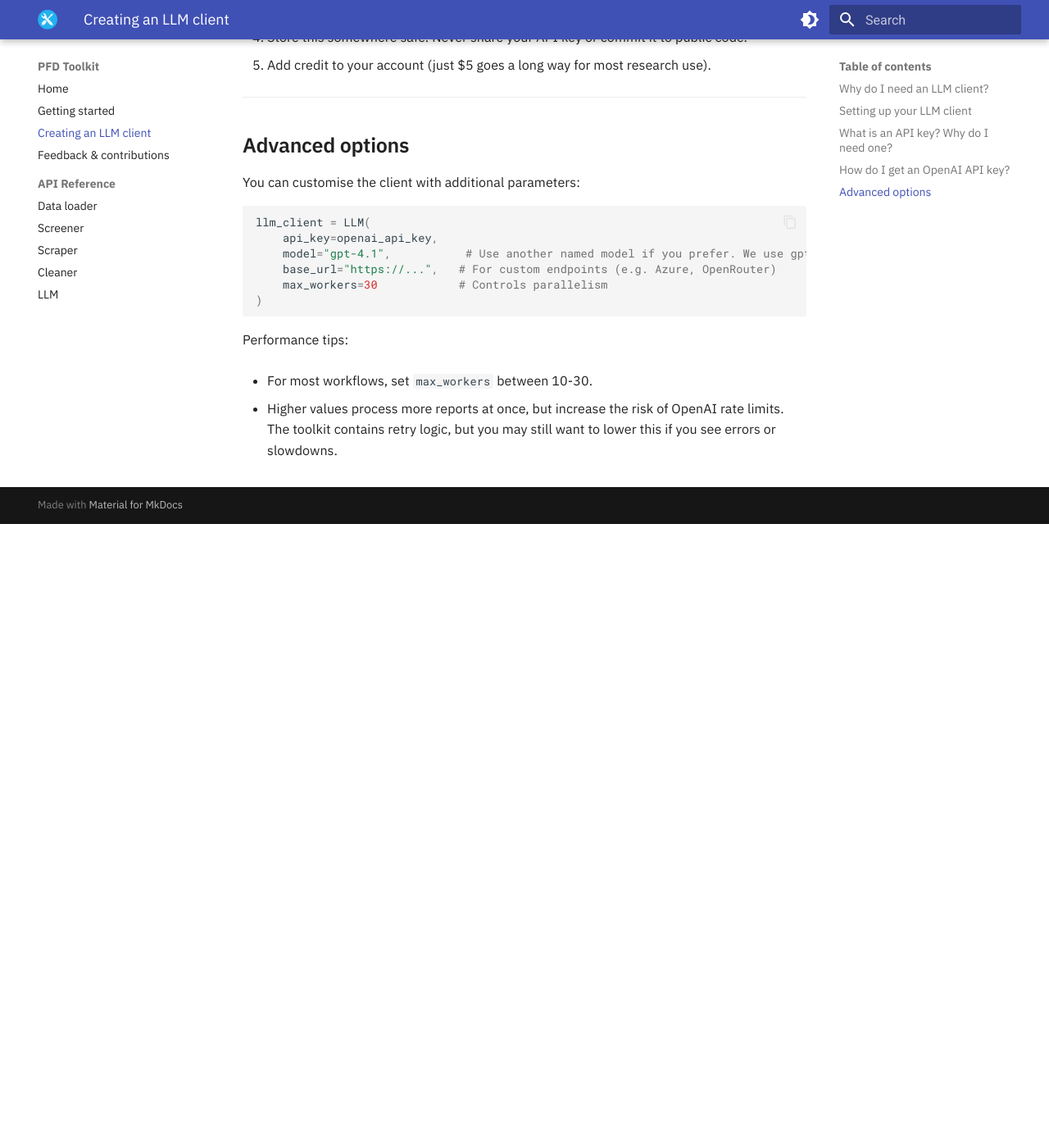
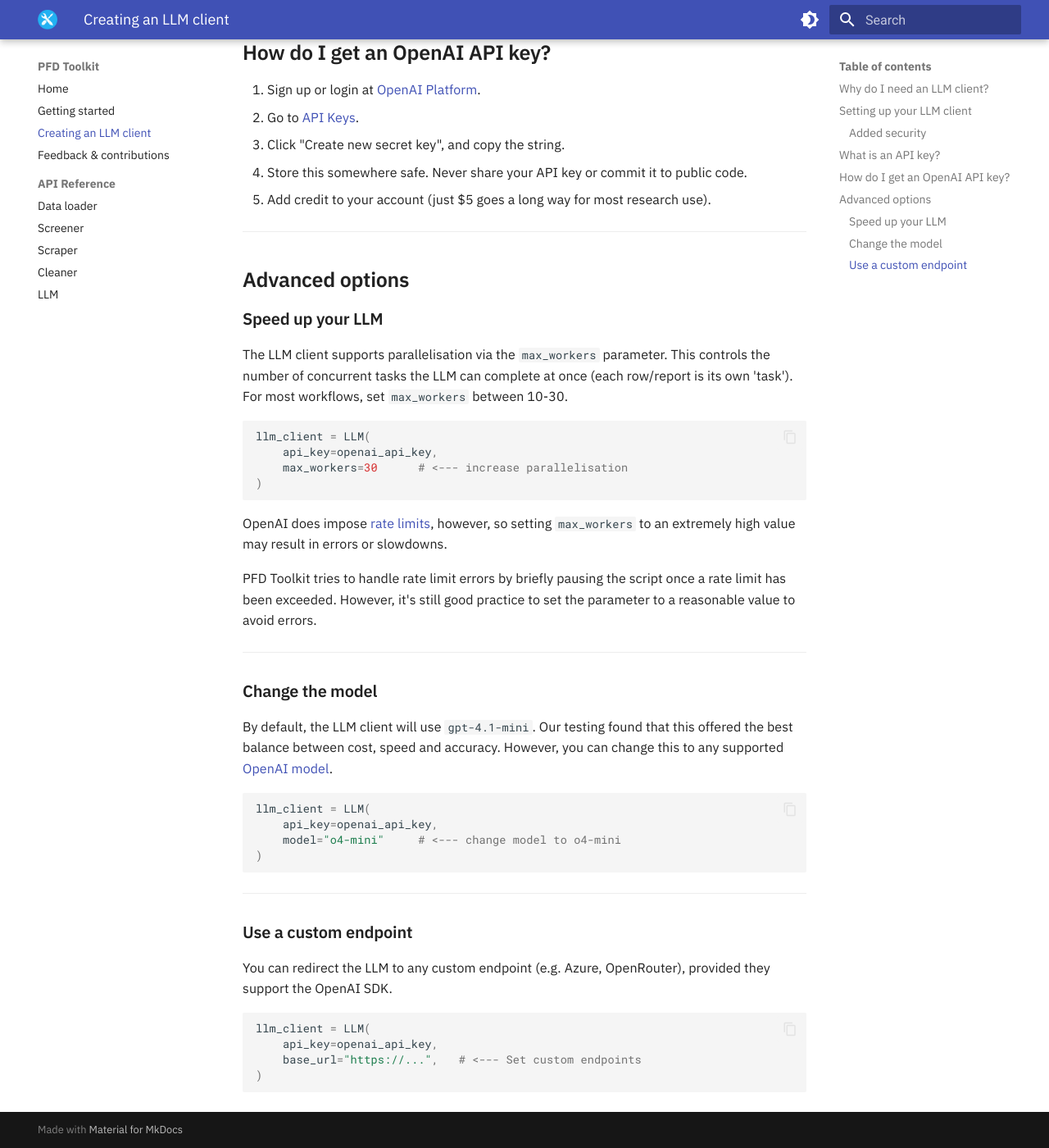
Before and after one commit to Sam-Osian/PFD-toolkit, an MkDocs documentation site: the page built from docs/llm_setup.md, in a window 1280 px wide and 1400 px high, scrolled down 1880 px. Shown: the whole window at 82% size. Built offline with MkDocs 1.6.1 and Material for MkDocs 9.7.7, drawn with Linux system fonts in a browser that asks for light colours; before the commit the page ends 2519 px from its top, so only the background shows below that; some of the changed text lies outside the part shown.

Commit message:
Update LLM setup documentation and usage examples for clarity

````diff
--- a/docs/llm_setup.md
+++ b/docs/llm_setup.md
@@ -9,17 +9,15 @@
 
 Many toolkit features — like advanced cleaning, screening reports, and assigning themes — depend on AI. These tasks aren’t reliable (or sometimes possible) with rule-based scripts alone.
 
-To use these features, you’ll need to create an **LLM client** and pass it to the `Screener`, `Cleaner`, `Scraper`, or `Categoriser` objects.
+To use these features, you’ll need to create an **LLM client** and pass it to the `Screener`, `Cleaner`, `Scraper`, or `Categoriser` objects. You do *not* need an LLM client to simply load report data (with `load_reports`).
 
-You do *not* need an LLM client to simply load report data (with `load_reports`).
-
-**Not used an LLM via API before?** Don’t worry, setup is simple.
+We appreciate that not everyone using this package will have worked with API keys before, so we've made setup extra simple.
 
 ---
 
 ## Setting up your LLM client
 
-Import the `LLM` class and provide your *API key* ([see below for details](#what-is-an-api-key-why-do-i-need-one)):
+Import the `LLM` class and provide your API key ([see below for details](#what-is-an-api-key-why-do-i-need-one)):
 
 ```py
 from pfd_toolkit import LLM
@@ -27,7 +25,7 @@
 llm_client = LLM(api_key=YOUR-API-KEY) # Replace YOUR-API-KEY with actual API key
 ```
 
-Now you can use LLM-powered features! For example, to screen for reports about medication purchased online:
+And that's it — you can now use LLM-powered features! For example, to screen for reports about medication purchased online:
 
 ```py
 from pfd_toolkit import Screener
@@ -42,7 +40,11 @@
 
 ```
 
-**Tip:** For security, store your API key in a `.env` file (e.g. `api.env`):
+### Added security
+
+It's important to never share your API key. This means making sure you don't commit your key to GitHub or similar services.
+
+For added security, we recommend storing your API in a `.env` file (e.g. `api.env`) and importing it through `load_dotenv`. For example:
 
 ```py
 # In your .env file (never commit this to GitHub!)
@@ -65,7 +67,7 @@
 
 ---
 
-## What is an API key? Why do I need one?
+## What is an API key?
 
 All LLM features in PFD Toolkit use OpenAI’s servers. An API key is like a secret code that identifies you to OpenAI.
 
@@ -87,19 +89,44 @@
 
 ## Advanced options
 
-You can customise the client with additional parameters:
+### Speed up your LLM
+
+The LLM client supports parallelisation via the `max_workers` parameter. This controls the number of concurrent tasks the LLM can complete at once (each row/report is its own 'task'). For most workflows, set `max_workers` between 10-30.
+
 
 ```py
 llm_client = LLM(
     api_key=openai_api_key,
-    model="gpt-4.1",           # Use another named model if you prefer. We use gpt-4.1-mini by default.
-    base_url="https://...",   # For custom endpoints (e.g. Azure, OpenRouter)
-    max_workers=30            # Controls parallelism
+    max_workers=30      # <--- increase parallelisation
 )
 ```
 
-Performance tips:
+OpenAI does impose [rate limits](https://platform.openai.com/docs/guides/rate-limits), however, so setting `max_workers` to an extremely high value may result in errors or slowdowns.
 
- - For most workflows, set `max_workers` between 10-30.
+PFD Toolkit tries to handle rate limit errors by briefly pausing the script once a rate limit has been exceeded. However, it's still good practice to set the parameter to a reasonable value to avoid errors.
 
- - Higher values process more reports at once, but increase the risk of OpenAI rate limits. The toolkit contains retry logic, but you may still want to lower this if you see errors or slowdowns.
+---
+
+### Change the model
+
+By default, the LLM client will use `gpt-4.1-mini`. Our testing found that this offered the best balance between cost, speed and accuracy. However, you can change this to any supported [OpenAI model](https://platform.openai.com/docs/models).
+
+```py
+llm_client = LLM(
+    api_key=openai_api_key,
+    model="o4-mini"     # <--- change model to o4-mini
+)
+```
+
+---
+
+### Use a custom endpoint
+
+You can redirect the LLM to any custom endpoint (e.g. Azure, OpenRouter), provided they support the OpenAI SDK.
+
+```py
+llm_client = LLM(
+    api_key=openai_api_key,
+    base_url="https://...",   # <--- Set custom endpoints
+)
+```
````
Also changed, not shown: docs/usage.md (+36 -7 lines), 1 other file.
